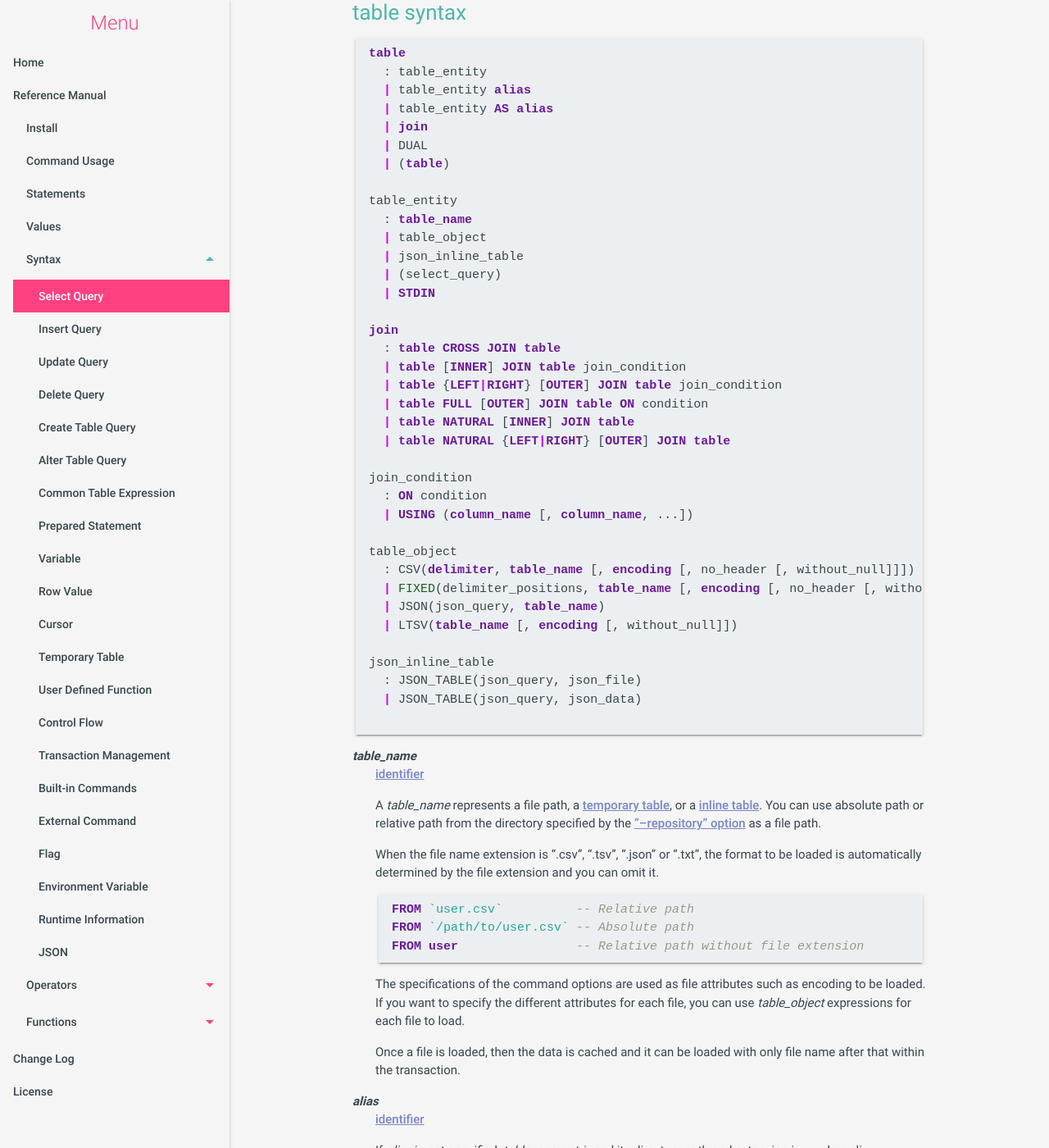
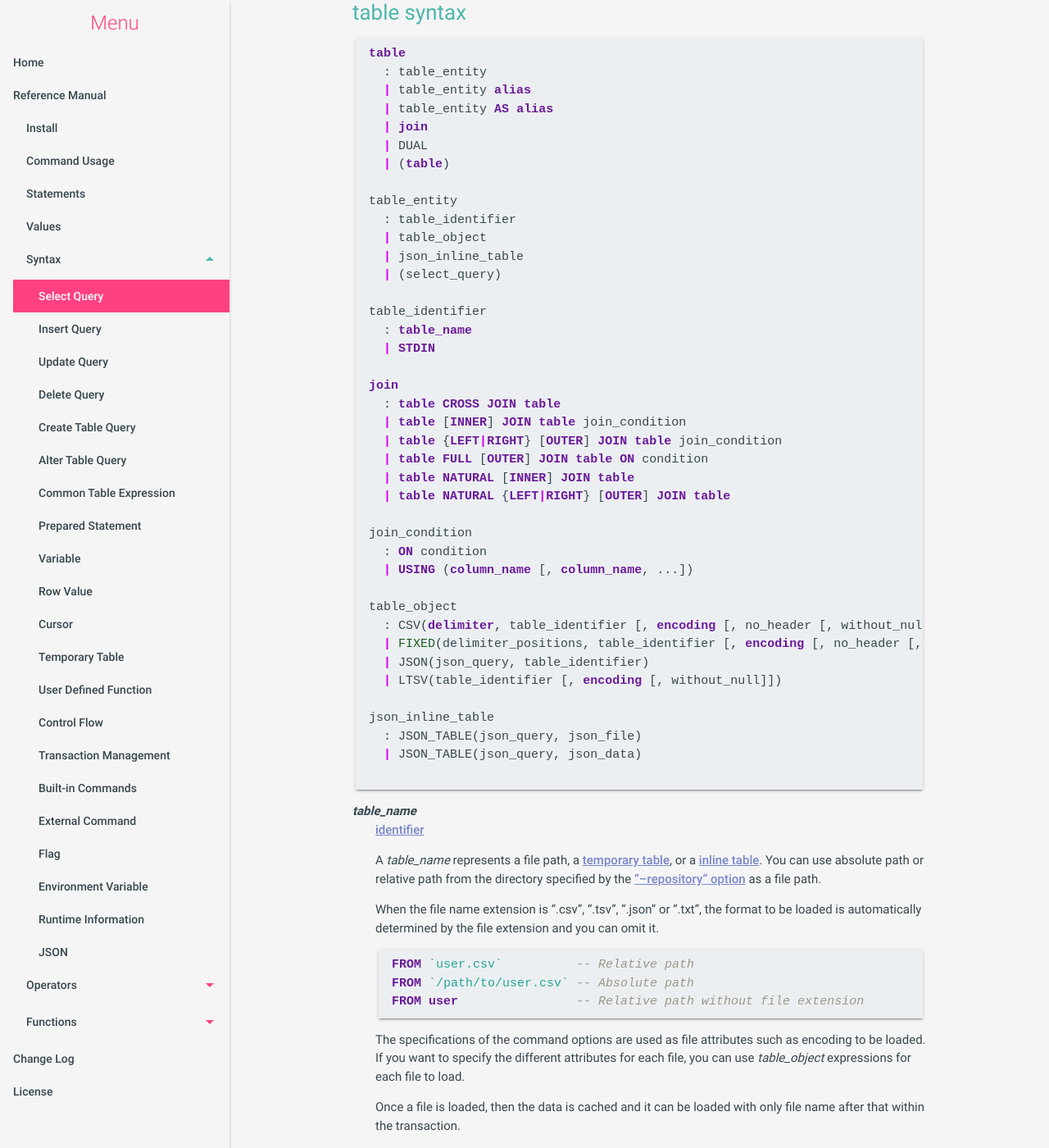
Before and after one commit to mithrandie/csvq, a Jekyll site: the page built from docs/_posts/2006-01-02-select-query.md, in a window 1280 px wide and 1400 px high, scrolled down 2042 px. Shown: the whole window at 82% size. Built offline with Jekyll 4.4.1, drawn with Linux system fonts in a browser that asks for light colours.

Commit message:
Update syntax.

```diff
--- a/docs/_posts/2006-01-02-select-query.md
+++ b/docs/_posts/2006-01-02-select-query.md
@@ -115,10 +115,13 @@ table
   | (table)
 
 table_entity
-  : table_name
+  : table_identifier
   | table_object
   | json_inline_table
   | (select_query)
+
+table_identifier
+  : table_name
   | STDIN
 
 join
@@ -134,10 +137,10 @@ join_condition
   | USING (column_name [, column_name, ...])
 
 table_object
-  : CSV(delimiter, table_name [, encoding [, no_header [, without_null]]])
-  | FIXED(delimiter_positions, table_name [, encoding [, no_header [, without_null]]])
-  | JSON(json_query, table_name)
-  | LTSV(table_name [, encoding [, without_null]])
+  : CSV(delimiter, table_identifier [, encoding [, no_header [, without_null]]])
+  | FIXED(delimiter_positions, table_identifier [, encoding [, no_header [, without_null]]])
+  | JSON(json_query, table_identifier)
+  | LTSV(table_identifier [, encoding [, without_null]])
 
 json_inline_table
   : JSON_TABLE(json_query, json_file)
--- a/docs/sitemap.xml
+++ b/docs/sitemap.xml
@@ -30,7 +30,7 @@
     </url>
     <url>
         <loc>https://mithrandie.github.io/csvq/reference/select-query.html</loc>
-        <lastmod>2019-03-29T18:17:00+00:00</lastmod>
+        <lastmod>2019-04-10T13:09:29+00:00</lastmod>
     </url>
     <url>
         <loc>https://mithrandie.github.io/csvq/reference/insert-query.html</loc>
```
Also changed, not shown: 1 other file.
